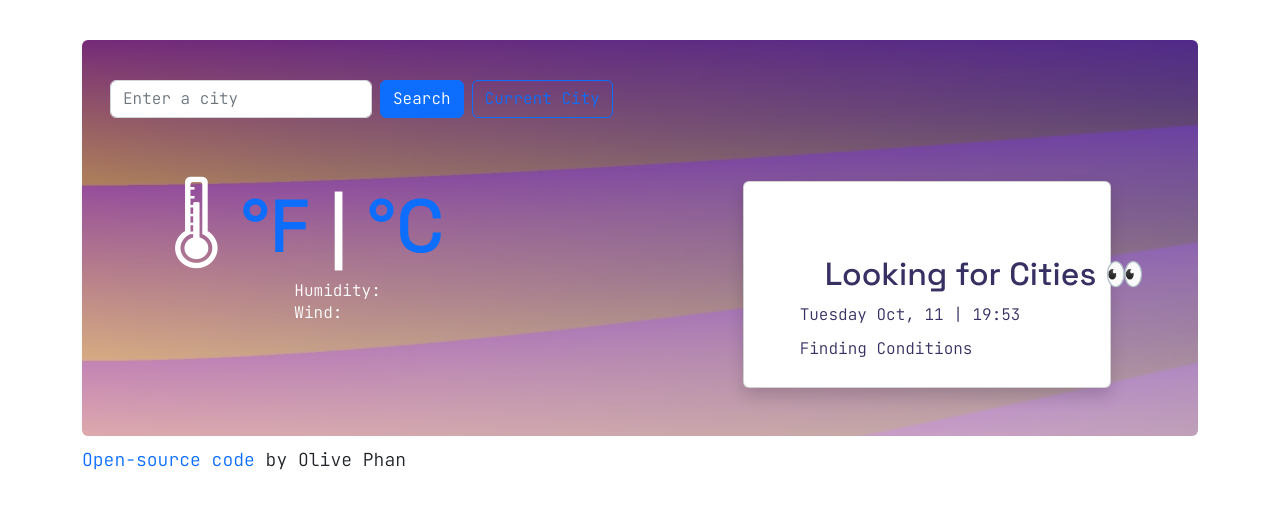
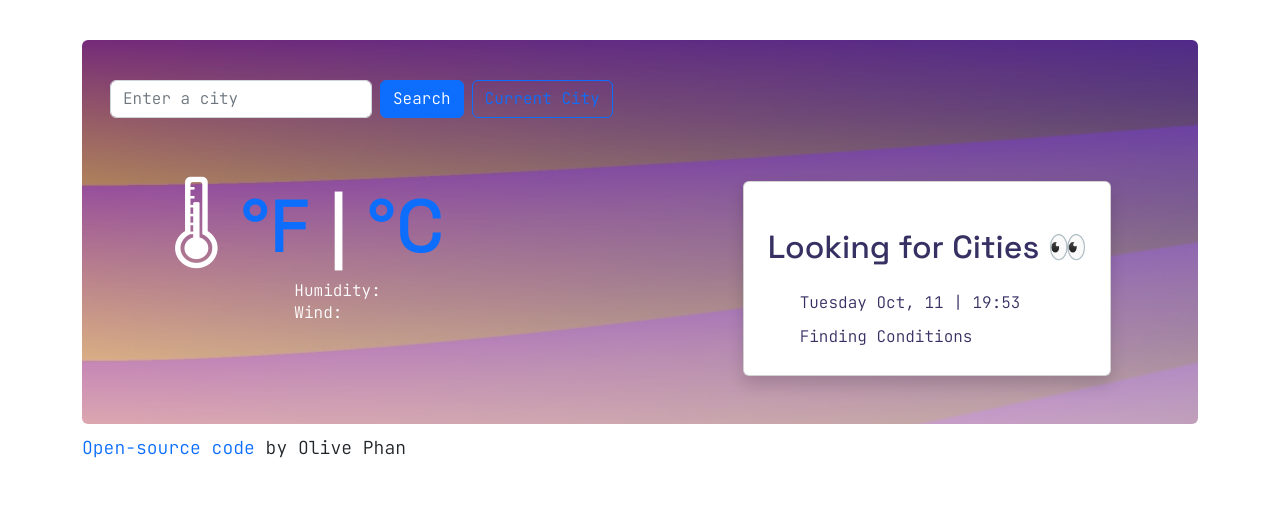
Before and after one commit to yazziewonphon/vanilla-weather-application-main, a website built with Parcel: page index.html in a window 1280 px wide. Shown: the top 506 px of the page. Built offline with nearby package versions, Linux system fonts and the light colour scheme.

Commit message:
Fix h2 position

```diff
--- a/src/styles.css
+++ b/src/styles.css
@@ -13,8 +13,8 @@ h1 {
   color: white;
 }
 h2 {
-  margin: 1px 0 0 25px;
-  padding: 38px 0 0 0;
+  margin: -21px 0 0 -32px;
+  padding: 33px 0 15px 0;
 }
 h5 {
   opacity: 50%;
```
